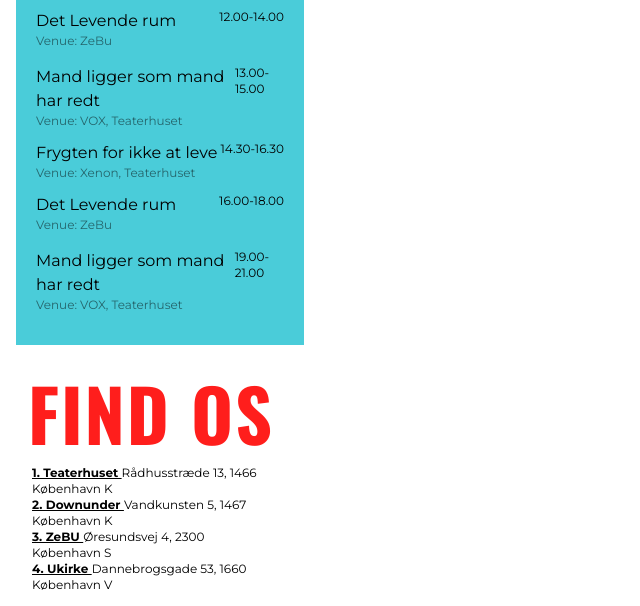
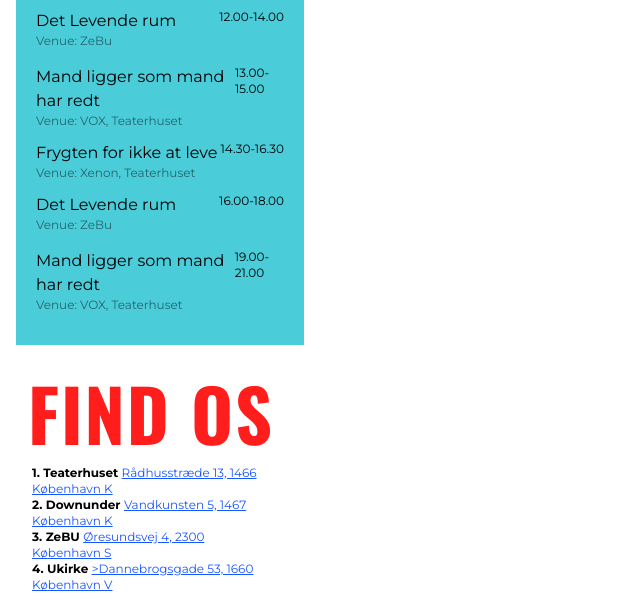
Before and after one commit to louisetrab/12_redesign, a website built with Vite: page src/program.html in a window 1280 px wide. Shown: the part 2743-3349 px from the top of the page, without its empty margins (0-640 px from the left). Built offline with nearby package versions, Linux system fonts and the light colour scheme; files whose address does not match are found by name.

Commit message:
links i program

```diff
--- a/src/program.html
+++ b/src/program.html
@@ -258,8 +258,10 @@
           href="https://www.google.com/maps/place/R%C3%A5dhusstr%C3%A6de+13,+1466+K%C3%B8benhavn/@55.6764495,12.5747452,17z/data=!3m1!4b1!4m5!3m4!1s0x4652531164e9d6eb:0x2ed9917f3156a20e!8m2!3d55.6764495!4d12.5747452"
           target="_blank"
         >
-          <span class="font-bold underline decoration-1"> 1. Teaterhuset </span
-          >Rådhusstræde 13, 1466 København K</a
+          <span class="font-bold"> 1. Teaterhuset </span>
+          <span class="text-vildblue underline">
+            Rådhusstræde 13, 1466 København K</span
+          ></a
         >
         <br />
         <a
@@ -267,8 +269,10 @@
           href="https://www.google.com/maps/place/Vandkunsten+5,+1467+K%C3%B8benhavn/@55.6759231,12.5721071,17z/data=!3m1!4b1!4m5!3m4!1s0x46525313d799f6bd:0xfb43e0f309c3ccdb!8m2!3d55.6759231!4d12.5742958"
           target="_blank"
         >
-          <span class="font-bold underline decoration-1"> 2. Downunder </span
-          >Vandkunsten 5, 1467 København K</a
+          <span class="font-bold"> 2. Downunder </span>
+          <span class="text-vildblue underline">
+            Vandkunsten 5, 1467 København K</span
+          ></a
         >
         <br />
         <a
@@ -276,8 +280,10 @@
           href="https://www.google.com/maps/place/%C3%98resundsvej+4,+2300+K%C3%B8benhavn/@55.6579625,12.6066125,17z/data=!3m1!4b1!4m5!3m4!1s0x4652534d18b3e593:0x1510d27540622515!8m2!3d55.6579625!4d12.6088012"
           target="_blank"
         >
-          <span class="font-bold underline decoration-1"> 3. ZeBU </span
-          >Øresundsvej 4, 2300 København S</a
+          <span class="font-bold"> 3. ZeBU </span>
+          <span class="text-vildblue underline">
+            Øresundsvej 4, 2300 København S</span
+          ></a
         >
         <br />
         <a
@@ -285,8 +291,10 @@
           href="https://www.google.com/maps/place/%C3%98resundsvej+4,+2300+K%C3%B8benhavn/@55.6579625,12.6066125,17z/data=!3m1!4b1!4m5!3m4!1s0x4652534d18b3e593:0x1510d27540622515!8m2!3d55.6579625!4d12.6088012"
           target="_blank"
         >
-          <span class="font-bold underline decoration-1"> 4. Ukirke </span
-          >Dannebrogsgade 53, 1660 København V</a
+          <span class="font-bold"> 4. Ukirke </span>
+          <span class="text-vildblue underline">
+            >Dannebrogsgade 53, 1660 København V</span
+          ></a
         >
       </div>
     </section>
--- a/src/single_wftwt.html
+++ b/src/single_wftwt.html
@@ -83,7 +83,7 @@
 
     <section class="m-4">
       <p class="mb-4 text-vildred">
-        En forestilling af Astrid & Lotte Forestillingen
+        En forestilling af Astrid & Lotte.
       </p>
 
       <p class="mb-4">
```
